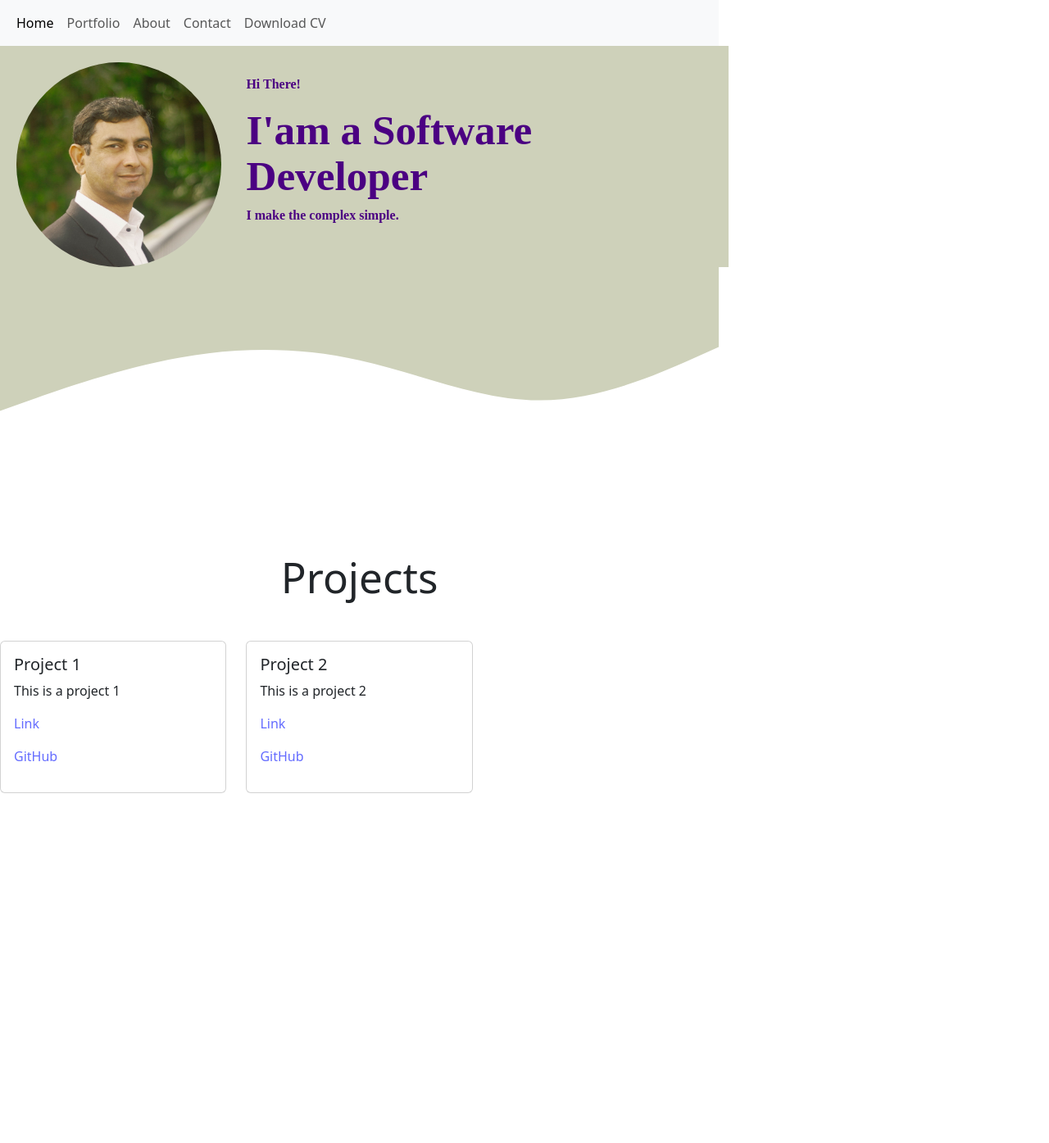
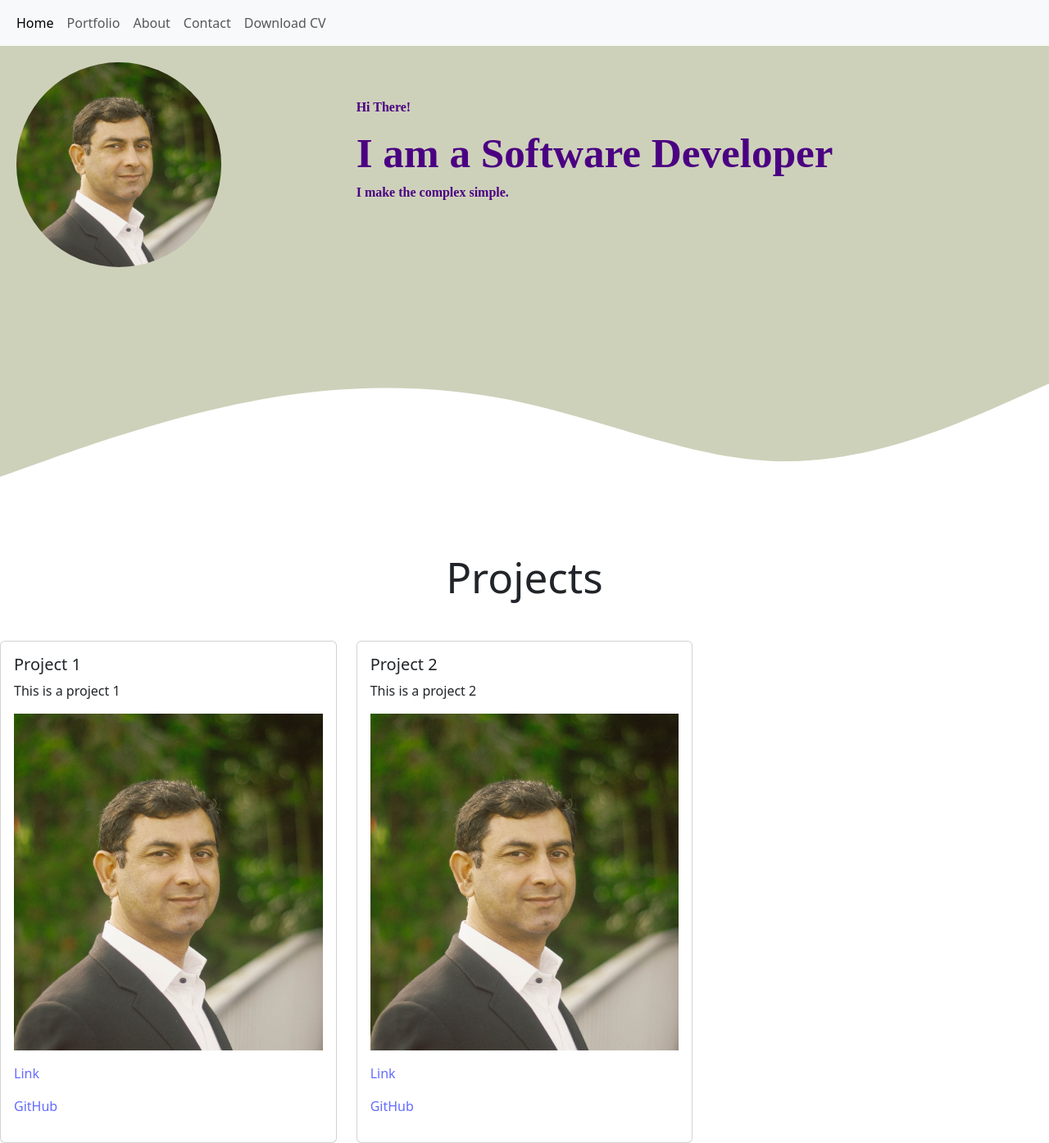
Before and after one commit to munishk686/portfolio, a React (Vite) app in the folder my-react-app/: page / in a window 1280 px wide. Shown: the whole page at 82% size. Before the commit the page ends 968 px from the top, so only its background shows below. Built offline with nearby package versions, Linux system fonts and the light colour scheme; a web font is replaced by a local one.

Commit message:
updated the Home page

```diff
--- a/my-react-app/components/Card.jsx
+++ b/my-react-app/components/Card.jsx
@@ -1,4 +1,4 @@
-import React from "react";
+// import React from "react";
 
 function Card(props) {
     return (
@@ -7,8 +7,8 @@ function Card(props) {
                 <div className="card-body">
                     <h5 className="card-title">{props.title}</h5>
                     <p className="card-text">{props.description}</p>
-                   {/* <p> <img src={props.image} alt="photo" /></p> */}
-                   <p><a href={props.link} target="_blank" rel="noopener noreferrer">Link</a></p>
+                    <p><img src={props.image} alt="project" className="img-fluid" /></p>
+                    <p><a href={props.link} target="_blank" rel="noopener noreferrer">Link</a></p>
                     <p><a href={props.git} target="_blank" rel="noopener noreferrer">GitHub</a></p>
                 </div>
             </div>
--- a/my-react-app/package.json
+++ b/my-react-app/package.json
@@ -10,6 +10,7 @@
     "preview": "vite preview"
   },
   "dependencies": {
+    "prop-types": "^15.8.1",
     "react": "^18.3.1",
     "react-dom": "^18.3.1",
     "react-router-dom": "^6.24.0"
--- a/my-react-app/src/App.jsx
+++ b/my-react-app/src/App.jsx
@@ -1,9 +1,9 @@
-import React from 'react';
+// import React from 'react';
 import 'bootstrap/dist/css/bootstrap.min.css';
 import 'bootstrap/dist/js/bootstrap.bundle.min.js';
 import Header from '../components/Header';
 import './App.css';
-import { BrowserRouter as Router,  Routes, Route } from 'react-router-dom';
+import { BrowserRouter as Router, Routes, Route } from 'react-router-dom';
 import Home from './pages/Home';
 import About from './pages/About';
 import Contact from './pages/Contact';
--- a/my-react-app/src/pages/Home.jsx
+++ b/my-react-app/src/pages/Home.jsx
@@ -1,22 +1,22 @@
-import React from "react";
 import Card from "../../components/Card";
 
-function Home(props) {
+function Home() {
     return (
         <div>
             <div className="row align-items-center secound">
                 <div className="col-md-4">
-                    <img src="./public/photo.jpg" alt="photo" className='img-fluid circle-image' />
+                    <img src="/public/photo.jpg" alt="photo" className='img-fluid circle-image' />
                 </div>
                 <div className="col-md-8 font ">
                     <p>Hi There!</p>
-                    <h1>I'am a Software Developer</h1>
+                    <h1>I am a Software Developer</h1>
                     <p>I make the complex simple.</p>
                 </div>
             </div>
             <div className="wave">
                 <svg xmlns="http://www.w3.org/2000/svg" viewBox="0 0 1440 320" className="svg-wave">
-                <path fill="#ced1ba" fill-opacity="1" d="M0,288L60,266.7C120,245,240,203,360,181.3C480,160,600,160,720,186.7C840,213,960,267,1080,266.7C1200,267,1320,213,1380,186.7L1440,160L1440,0L1380,0C1320,0,1200,0,1080,0C960,0,840,0,720,0C600,0,480,0,360,0C240,0,120,0,60,0L0,0Z"></path></svg>
+                    <path fill="#ced1ba" fillOpacity="1" d="M0,288L60,266.7C120,245,240,203,360,181.3C480,160,600,160,720,186.7C840,213,960,267,1080,266.7C1200,267,1320,213,1380,186.7L1440,160L1440,0L1380,0C1320,0,1200,0,1080,0C960,0,840,0,720,0C600,0,480,0,360,0C240,0,120,0,60,0L0,0Z"></path>
+                </svg>
             </div>
             <div>
                 <h1 className="text-center">Projects</h1>
@@ -24,23 +24,21 @@ function Home(props) {
                     <Card
                         title="Project 1"
                         description="This is a project 1"
-                image="./public/photo.jpg"
+                        image="/public/photo.jpg"
                         link="https://www.google.com"
                         git="https://www.github.com"
                     />
                     <Card
                         title="Project 2"
                         description="This is a project 2"
-                image="./public/photo.jpg"
+                        image="/public/photo.jpg"
                         link="https://www.google.com"
                         git="https://www.github.com"
                     />
-
-
-
                 </div>
             </div>
         </div>
     );
 }
+
 export default Home;
```
Also changed, not shown: 1 other file (tests, documents, lock files or other folders). Lines whose indentation alone changed are shown as unchanged.
